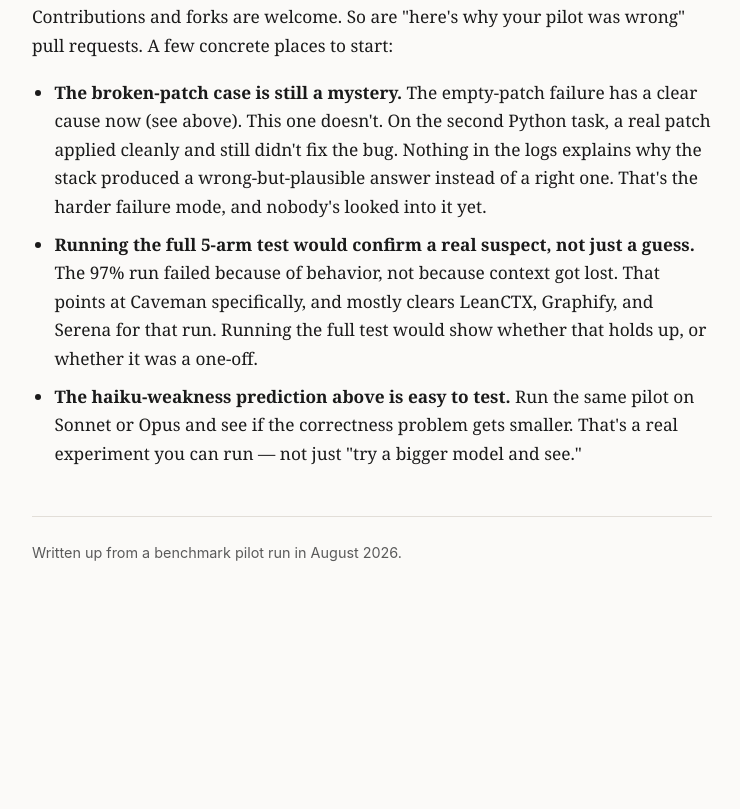
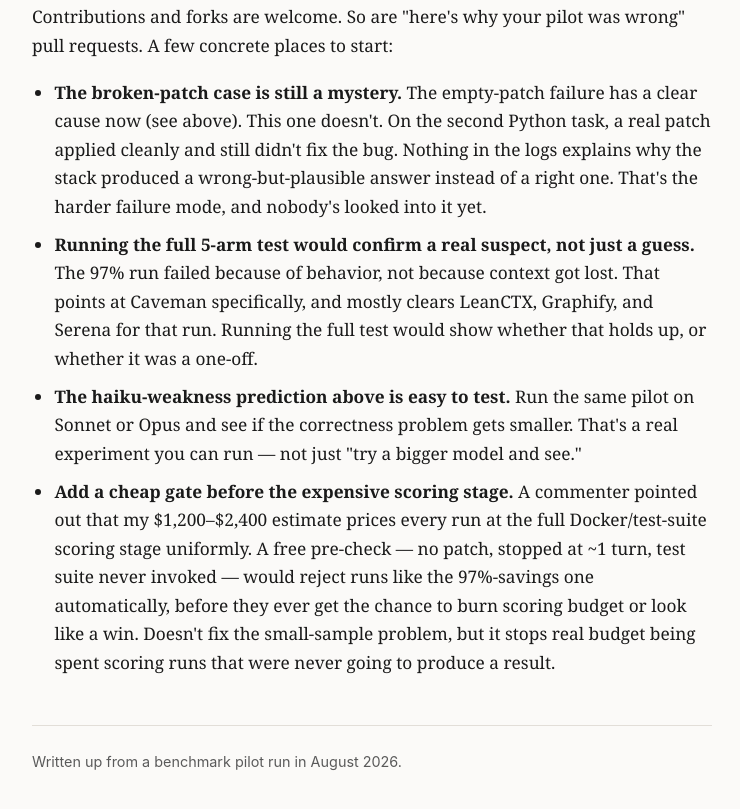
Before and after one commit to shreyasht/token-optimization-stack, a plain HTML site: page docs/index.html in a window 1280 px wide. Shown: the part 4588-5397 px from the top of the page, without its empty margins (268-1008 px from the left). Before the commit the page ends 5267 px from the top, so only its background shows below. Drawn offline with Linux system fonts and the light colour scheme.

Commit message:
Add cheap pre-scoring gate as open item (dev.to comment feedback)
A commenter on the postmortem pointed out the $1,200-$2,400 pilot cost
estimate prices every run at the full Docker/test-suite scoring stage
uniformly. A free pre-check (no patch, ~1-turn stop, test suite never
invoked) would reject dead runs like the 97%-savings one before they
burn scoring budget. Doesn't fix the small-n problem, but stops budget
being spent scoring runs that were never going to produce a result.

Co-Authored-By: Claude Sonnet 5 <noreply@anthropic.com>

```diff
--- a/docs/index.html
+++ b/docs/index.html
@@ -156,6 +156,7 @@
   <li><strong>The broken-patch case is still a mystery.</strong> The empty-patch failure has a clear cause now (see above). This one doesn't. On the second Python task, a real patch applied cleanly and still didn't fix the bug. Nothing in the logs explains why the stack produced a wrong-but-plausible answer instead of a right one. That's the harder failure mode, and nobody's looked into it yet.</li>
   <li><strong>Running the full 5-arm test would confirm a real suspect, not just a guess.</strong> The 97% run failed because of behavior, not because context got lost. That points at Caveman specifically, and mostly clears LeanCTX, Graphify, and Serena for that run. Running the full test would show whether that holds up, or whether it was a one-off.</li>
   <li><strong>The haiku-weakness prediction above is easy to test.</strong> Run the same pilot on Sonnet or Opus and see if the correctness problem gets smaller. That's a real experiment you can run — not just "try a bigger model and see."</li>
+  <li><strong>Add a cheap gate before the expensive scoring stage.</strong> A commenter pointed out that my $1,200–$2,400 estimate prices every run at the full Docker/test-suite scoring stage uniformly. A free pre-check — no patch, stopped at ~1 turn, test suite never invoked — would reject runs like the 97%-savings one automatically, before they ever get the chance to burn scoring budget or look like a win. Doesn't fix the small-sample problem, but it stops real budget being spent scoring runs that were never going to produce a result.</li>
 </ul>
 
 <p class="byline">Written up from a benchmark pilot run in August 2026.</p>
```
Also changed, not shown: 1 other file.
